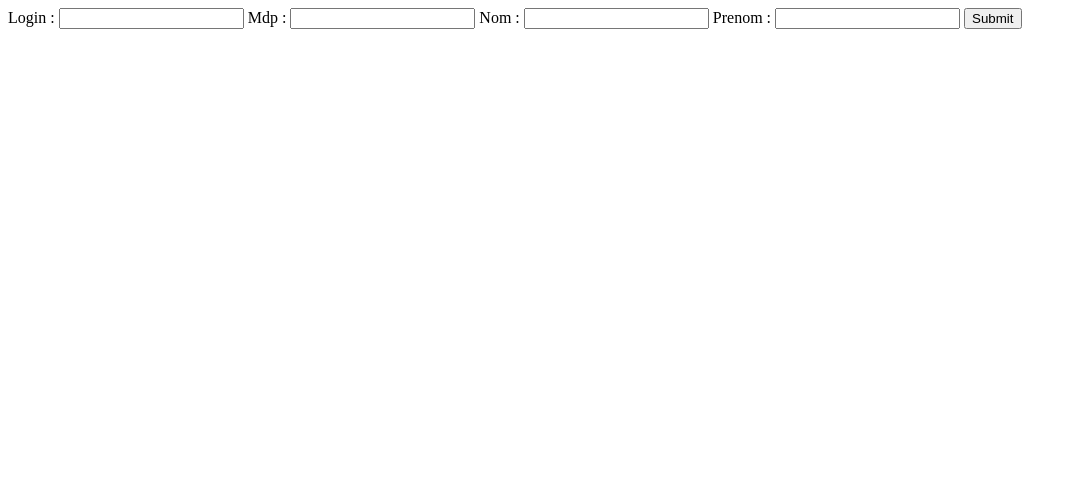
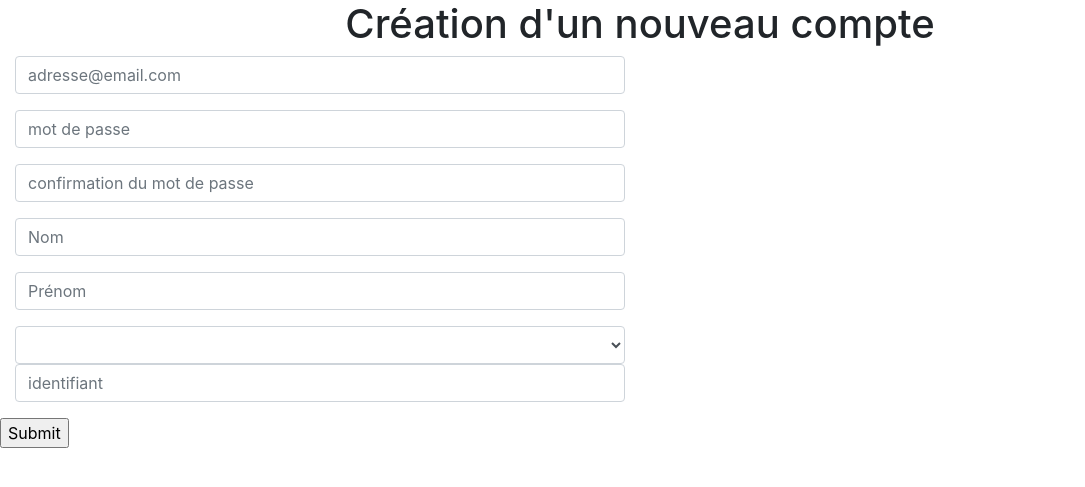
Before and after one commit to Arnaud-SR/qcm_dql, a PHP site: page /register.php in a window 1280 px wide. Shown: the top 487 px of the page, without its empty margins (0-1085 px from the left). Run offline with PHP 8.4, Linux system fonts and the light colour scheme; lists and menus that the app fills with data are empty.

Commit message:
add style

```diff
--- a/register.php
+++ b/register.php
@@ -20,16 +20,46 @@ if (filter_input(INPUT_POST, "submitRegister")) {
     <meta name="viewport"
           content="width=device-width, user-scalable=no, initial-scale=1.0, maximum-scale=1.0, minimum-scale=1.0">
     <meta http-equiv="X-UA-Compatible" content="ie=edge">
+    <link rel="stylesheet" href="assets/css/style.css">
     <title>Inscription</title>
 </head>
 <body>
 
 <form method="post">
-    <label for="">Login : <input type="text" name="login"></label>
-    <label for="">Mdp : <input type="password" name="password"></label>
-    <label for="">Nom : <input type="text" name="nom"></label>
-    <label for="">Prenom : <input type="text" name="prenom"></label>
+  <h1 align='center'>Création d'un nouveau compte</h1>
+  <div class="">
+
+  </div>
+  <div class="form-group col-sm-6">
+    <input placeholder="adresse@email.com" type="email" class="form-control" >
+  </div>
+
+  <div class="form-group col-sm-6">
+    <input for="pwd1" placeholder="mot de passe" class="form-control">
+  </div>
+
+  <div class="form-group col-sm-6">
+    <input for="pwd2" placeholder="confirmation du mot de passe" class="form-control">
+  </div>
+
+  <div class="form-group col-sm-6">
+    <input placeholder="Nom" class="form-control">
+  </div>
+
+  <div class="form-group col-sm-6">
+    <input placeholder="Prénom" class="form-control">
+  </div>
+
+  <div class="form-group col-sm-6">
+
+  </select>
+    <select class="form-control" name="">
+
+    <input placeholder="identifiant" class="form-control">
+  </div>
+
     <input type="submit" name="submitRegister">
+  </div>
 </form>
 </body>
 </html>
```
